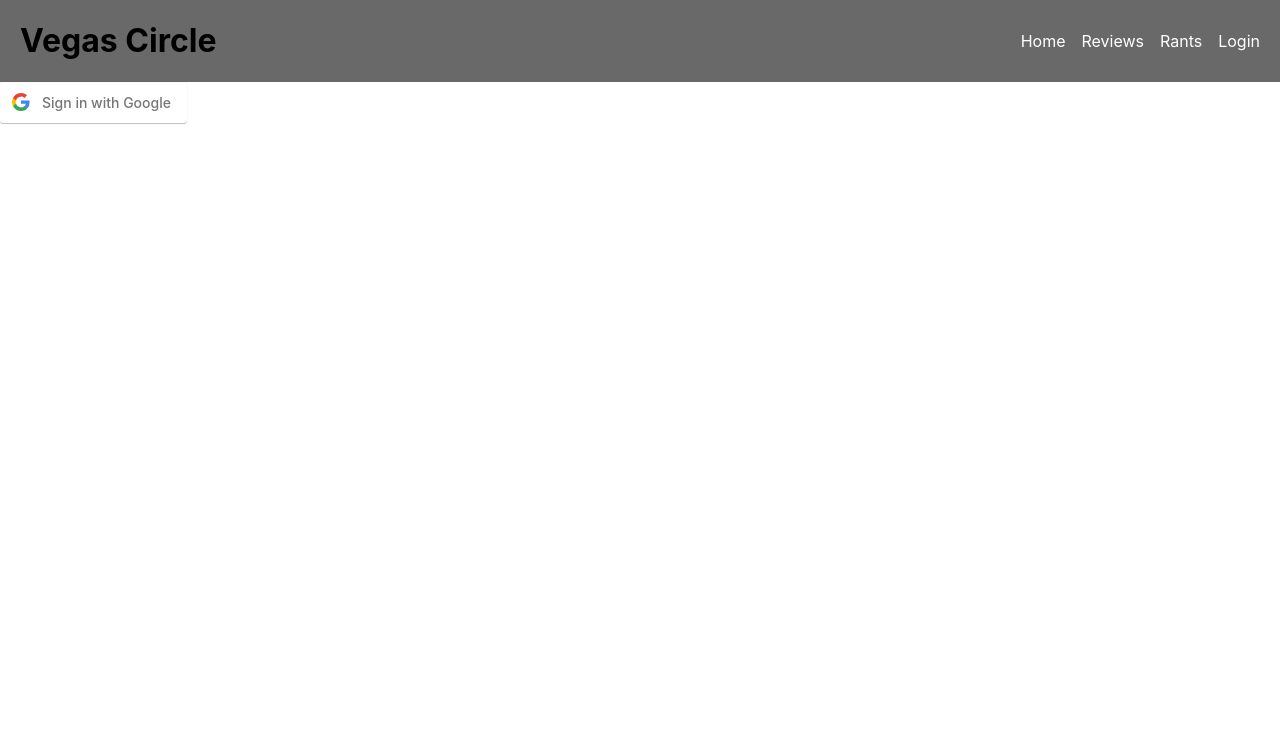
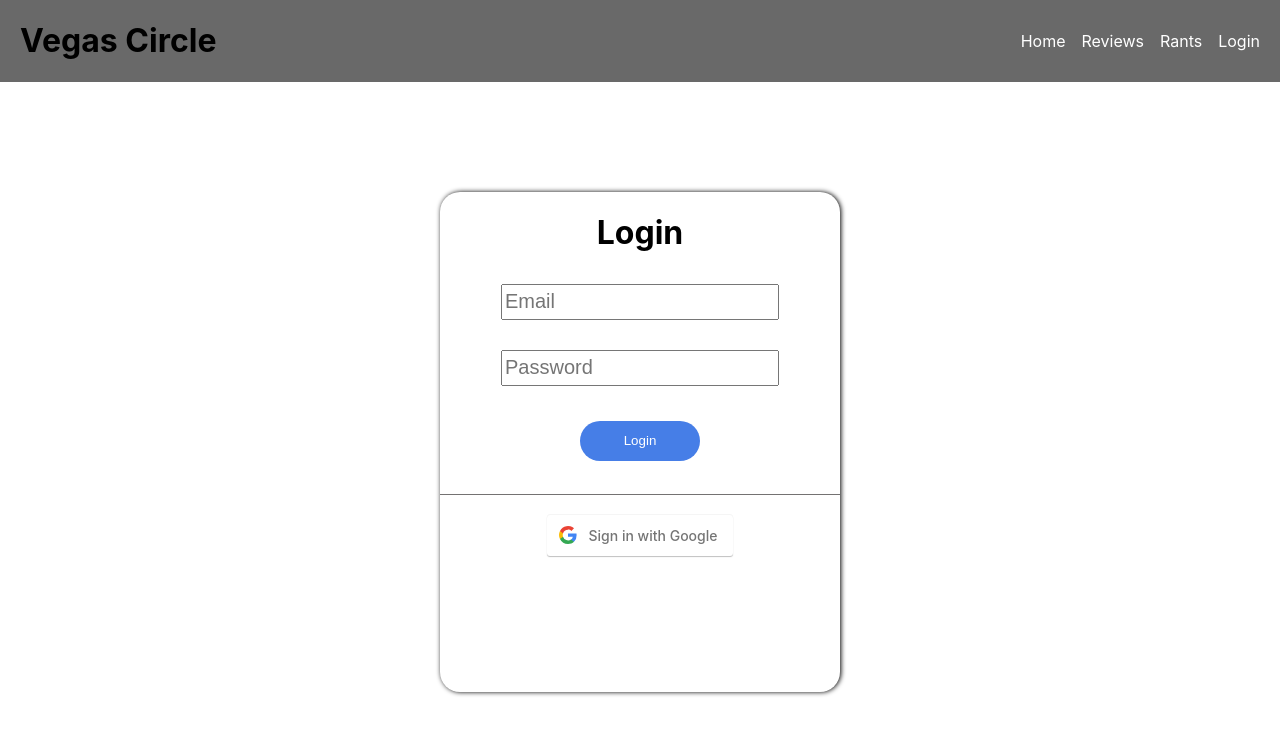
Before and after one commit to blingo77/VC, a React (Create React App) app: page /login in a window 1280 px wide. Shown: the top 734 px of the page. Built offline with nearby package versions, Linux system fonts and the light colour scheme.

Commit message:
add login styles

```diff
--- a/src/pages/Login/Login.css
+++ b/src/pages/Login/Login.css
@@ -1,6 +1,53 @@
+.login-page-container{
+  width: 100%;
+  min-height: 90vh;
+  display: flex;
+  align-items: center;
+  justify-content: center;
+}
+.login-card{
+  background-color: white;
+  width: 400px;
+  height: 500px;
+  text-align: center;
+  box-shadow: 1px 0px 5px black;
+  border-radius: 20px;
+
+}
+.login-input{
+  width: 300px;
+  height: 100px;
+  margin-left: auto;
+  margin-right: auto;
+}
+.login-input input{
+  margin-top: 10px;
+  width: 90%;
+  height: 30px;
+  font-size: 20px;
+}
+.login-input .email{
+  margin-bottom: 20px;
+}
+.login-input .password{
+  margin-bottom: 15px;
+}
+.login-input button{
+  margin-top: 20px;
+  width: 40%;
+  height: 40px;
+  background-color: rgb(70, 126, 231);
+  color: white;
+  border: none;
+  border-radius: 20px;
+}
+.login-input button:hover{
+  transition: all 0.3s;
+  background-color: rgb(92, 164, 222);
+  cursor: pointer;
+}
 .login-with-google-btn {
     transition: background-color .3s, box-shadow .3s;
-
     padding: 12px 16px 12px 42px;
     border: none;
     border-radius: 3px;
@@ -39,3 +86,12 @@
       cursor: not-allowed;
     }
   }
+  .google-btn{
+    border-top: 1px solid rgb(116, 114, 114);
+    width: 100%;
+    height: 50px;
+    margin-top: 30%;
+  }
+  .google-btn button{
+    margin-top: 20px;
+  }
--- a/src/pages/Login/Login.js
+++ b/src/pages/Login/Login.js
@@ -33,9 +33,23 @@ const Login = ({setIsAuthoirzed}) => {
 
   return (
     <>
+    <div className="login-page-container">
+      <div className="login-card">
+        <div className="login-title">
+          <h1>Login</h1>
+        </div>
+        <div className="login-input">
+        <input placeholder="Email" className="email"></input><br></br>
+        <input placeholder="Password" className="password"/><br></br>
+        <button>Login</button>
+        </div>
+      <div className="google-btn">
       <button type="button" class="login-with-google-btn" onClick={signInWithGoogle}>
         Sign in with Google
       </button>
+      </div>
+      </div>
+      </div>
     </>
   );
 };
--- a/src/pages/Rant/Rant.js
+++ b/src/pages/Rant/Rant.js
@@ -2,6 +2,7 @@ import { Link } from "react-router-dom";
 import { getDocs, collection, deleteDoc, doc } from "firebase/firestore";
 import { db, auth } from "../../firebase-config/firebase";
 import { useEffect, useState } from "react";
+import './Rant.css'
 
 const Rant = ({isAuthorized}) => {
 
@@ -21,11 +22,12 @@ const Rant = ({isAuthorized}) => {
         await deleteDoc(postDoc)
     }
     return (
-        <>
+        <div className="rant-page-container">
             <Link to="/post-rant">Post a Rant</Link>
 
             {postList.map((post) => {
                 return (
+
                     <div className="post-container">
                         <h1>{post.title}</h1>
                         <p>{post.rantPost}</p>
@@ -35,7 +37,7 @@ const Rant = ({isAuthorized}) => {
                     </div>
                 )
             })}
-        </>
+        </div>
     );
 }
 
```
Also changed, not shown: src/pages/Rant/Rant.css (added).
